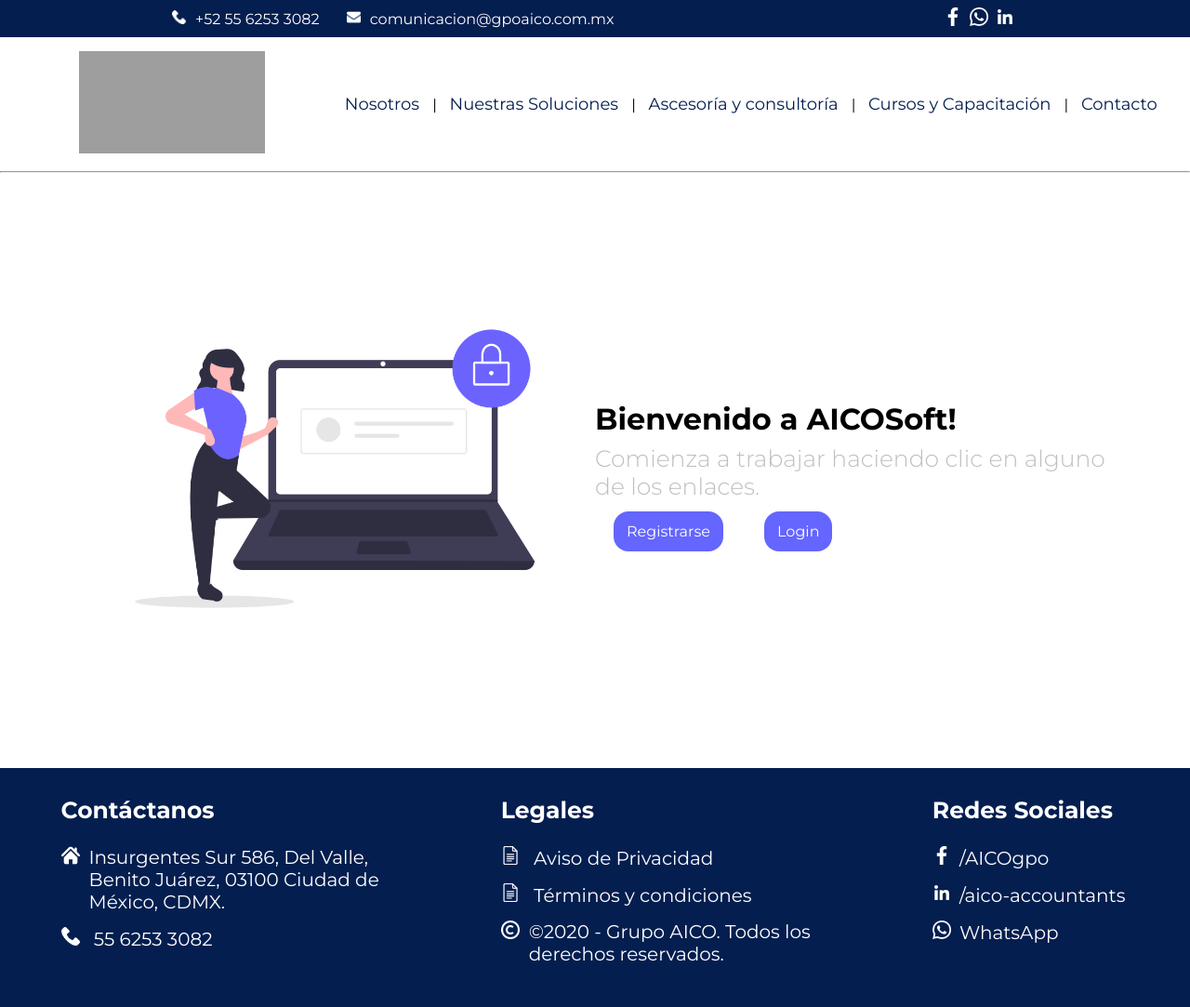
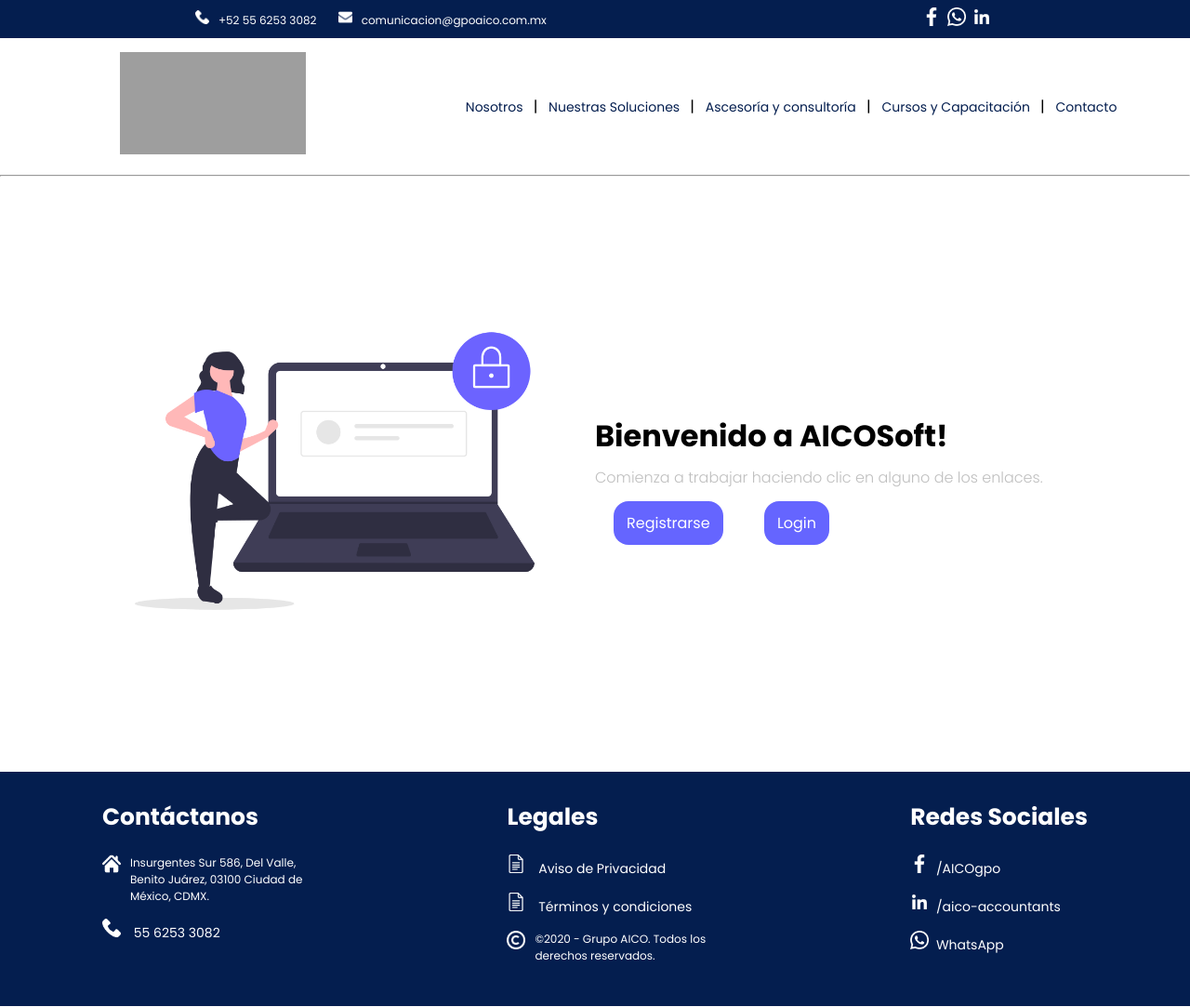
Before and after one commit to DevGragy/AICOSoft, a PHP site: page / in a window 1280 px wide. Shown: the whole page at 93% size. Run offline with PHP 8.4, Linux system fonts and the light colour scheme; grey boxes are pictures that could not be loaded.

Commit message:
Update de estilos para entregable
1ra Entrega 20-Sep

```diff
--- a/css/main.css
+++ b/css/main.css
@@ -1,4 +1,4 @@
-@import url("https://fonts.googleapis.com/css2?family=Montserrat:wght@300;400;500;700&display=swap");
+@import url("https://fonts.googleapis.com/css2?family=Montserrat:wght@300;400;500;700&family=Poppins:wght@300;400;500;600;700&display=swap");
 
 *,
 *::before,
@@ -9,7 +9,7 @@
 }
 
 body {
-  font-family: "Montserrat", sans-serif;
+  font-family: "Poppins", sans-serif;
 }
 
 header {
@@ -103,6 +103,7 @@ a {
   font-weight: 300;
   color: #bfbfbf;
   margin-bottom: 24px;
+  font-size: 16px;
 }
 
 .top-header {
@@ -114,6 +115,7 @@ a {
 .top-header-space {
   display: flex;
   justify-content: space-around;
+  font-size: 12px;
 }
 
 .links {
@@ -135,7 +137,7 @@ a {
 
 .nav-text {
   color: #041e4f;
-  font-size: 18px;
+  font-size: 14px;
   text-decoration: none;
   cursor: pointer;
 }
@@ -155,6 +157,7 @@ a {
   justify-content: space-around;
   padding-top: 30px;
   padding-bottom: 30px;
+  font-size: 14px;
 }
 
 .icono {
```
